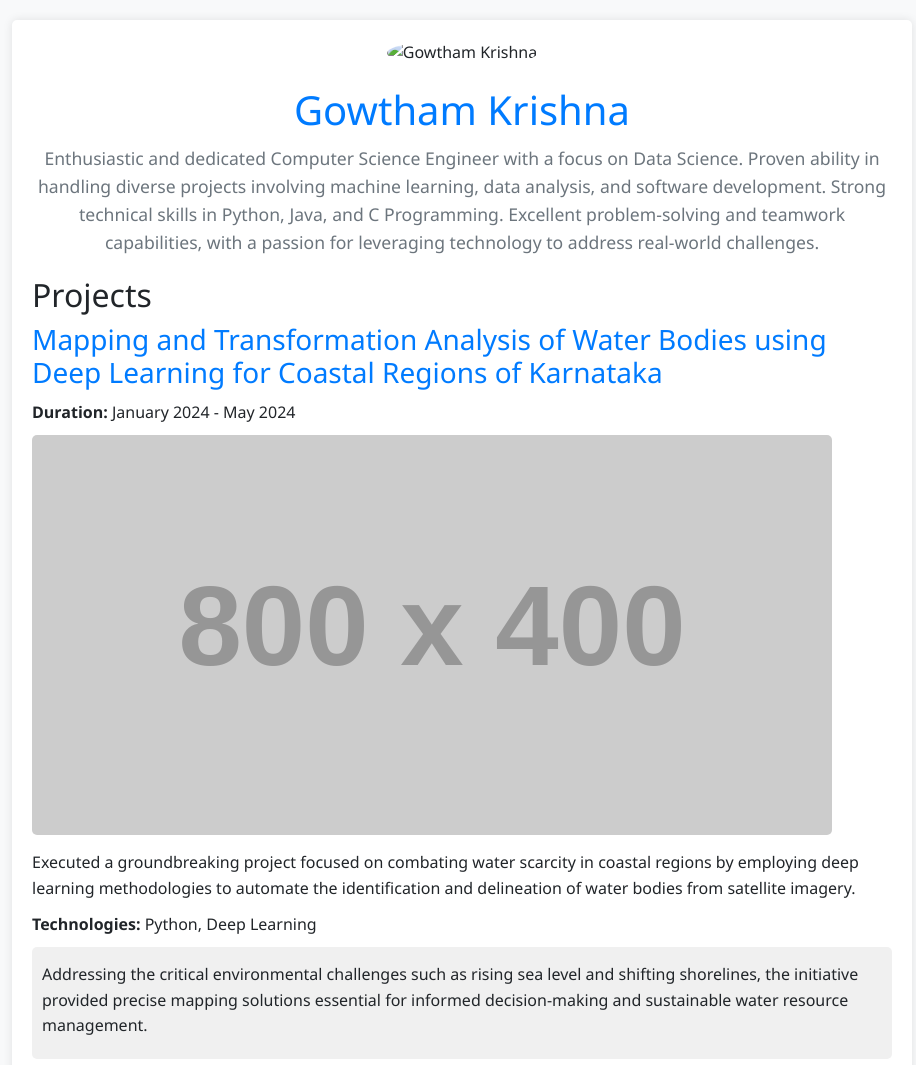
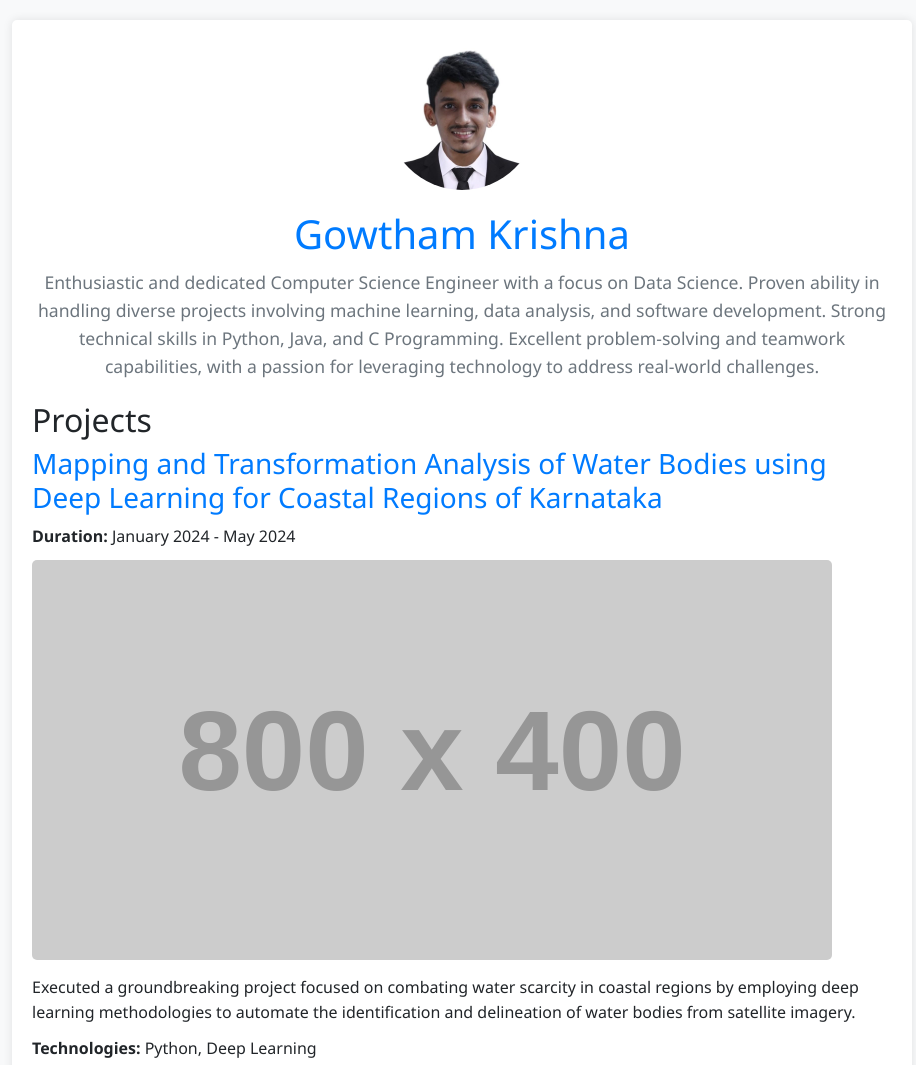
Before and after one commit to gowthamkrishna555/gowthamkrishna.github.io, a plain HTML site: page index.html in a window 1280 px wide. Shown: the top 1065 px of the page, without its empty margins (178-1094 px from the left). Drawn offline with nearby package versions, Linux system fonts and the light colour scheme; placeholder pictures from the web are drawn by us.

Commit message:
Update index.html

```diff
--- a/index.html
+++ b/index.html
@@ -92,7 +92,7 @@
 <body>
     <div class="container">
         <header>
-            <img src="" alt="Gowtham Krishna" class="profile-photo">
+            <img src="https://github.com/gowthamkrishna555/gowthamkrishna.github.io/blob/main/Photoed.jpg" alt="Gowtham Krishna" class="profile-photo">
             <h1>Gowtham Krishna</h1>
             <p>Enthusiastic and dedicated Computer Science Engineer with a focus on Data Science. Proven ability in handling diverse projects involving machine learning, data analysis, and software development. Strong technical skills in Python, Java, and C Programming. Excellent problem-solving and teamwork capabilities, with a passion for leveraging technology to address real-world challenges.</p>
         </header>
```
